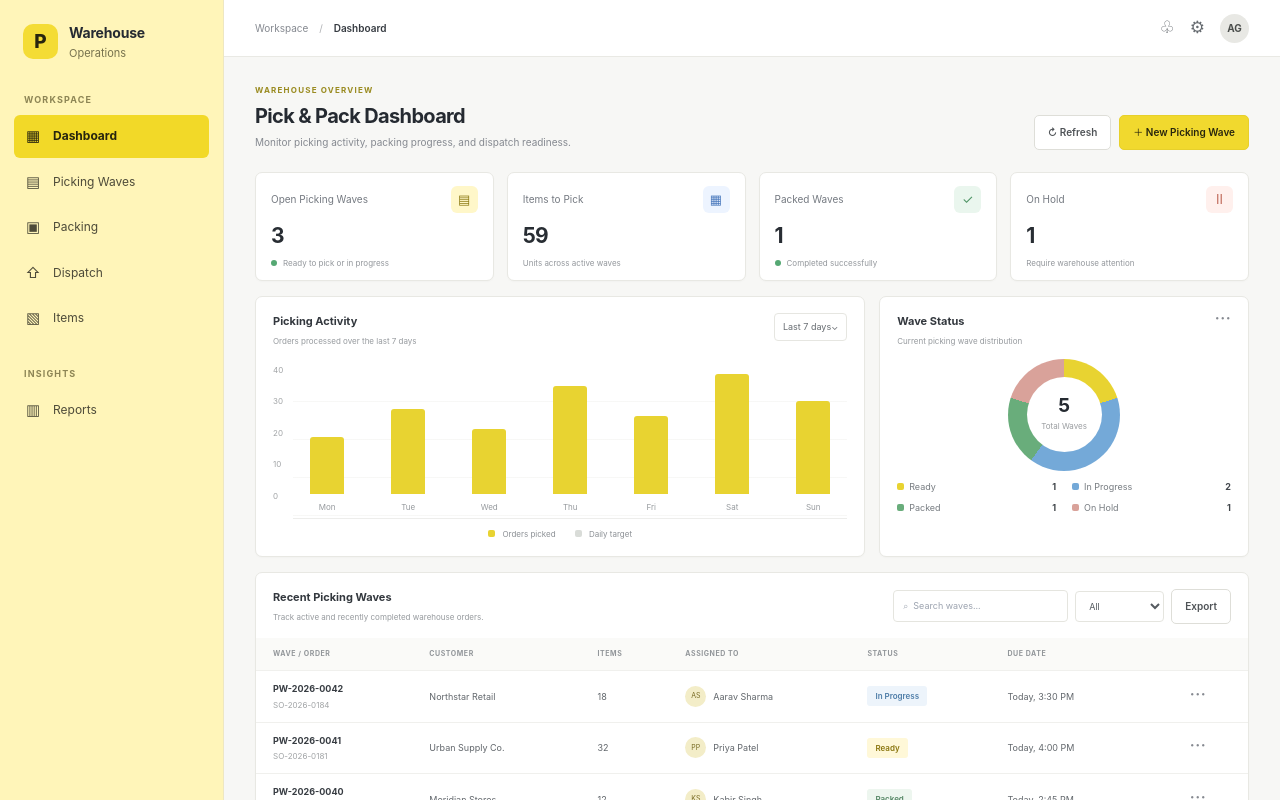
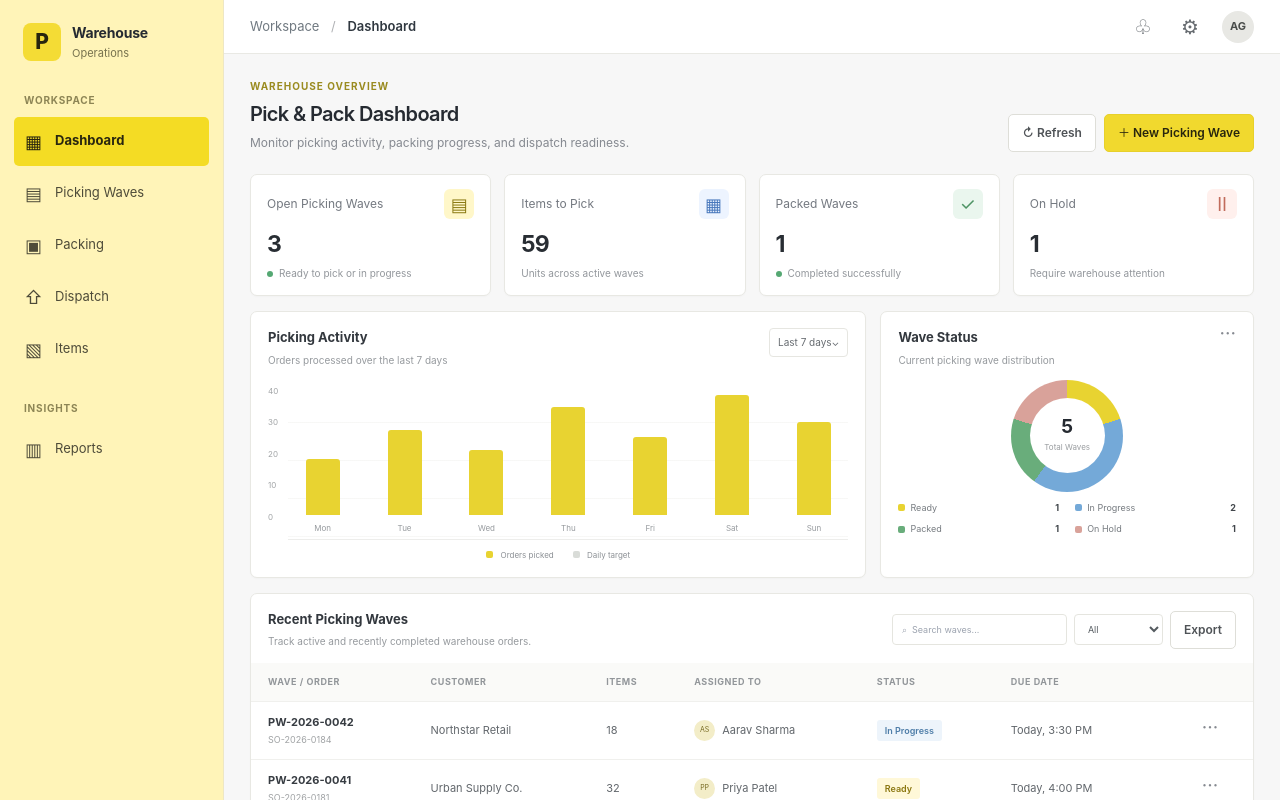
Before and after one commit to Athrv-D/PICK_PACK, a Vue app in the folder frontend/: page / in a window 1280 px wide. Shown: the top 800 px of the page. Built offline with nearby package versions, Linux system fonts and the light colour scheme.

Commit message:
Refine typography and navigation to match native ERPNext dashboard

```diff
--- a/frontend/src/style.css
+++ b/frontend/src/style.css
@@ -156,3 +156,51 @@ button { cursor: pointer; }
 @media (max-width: 1050px) {
   .pp-kpis { grid-template-columns: repeat(2, minmax(0, 1fr)); }
 }
+
+/* ERPNext-native sizing and navigation refinements */
+.pp-shell { background:#f7f7f7; }
+.pp-sidebar { background:#fff4b8; border-right:1px solid #eee7c4; }
+.pp-brand-mark { width:38px;height:38px;font-size:21px;border-radius:8px; }
+.pp-brand strong { font-size:14px; }
+.pp-brand small { font-size:11px; }
+.pp-workspace-label { font-size:10px; letter-spacing:.8px; }
+.pp-nav-item { font-size:13px; padding:11px 10px; gap:12px; border-radius:5px; }
+.pp-nav-icon { width:19px; font-size:18px; }
+.pp-nav-item.active { background:#f4dc24; color:#28260f; }
+.pp-topbar { height:54px; padding:0 26px; background:#fff; }
+.pp-breadcrumb { font-size:13px; color:#707981; }
+.pp-breadcrumb strong { font-weight:600; color:#303840; }
+.pp-top-actions { gap:17px; }
+.pp-icon-button { font-size:20px; width:30px; height:30px; }
+.pp-top-avatar { width:32px;height:32px;font-size:11px; }
+.pp-content { padding:25px 26px 20px; }
+.pp-page-heading h1 { font-size:20px; line-height:1.35; font-weight:600; }
+.pp-page-heading p { font-size:12px; }
+.pp-eyebrow { font-size:10px; letter-spacing:1px; }
+.pp-button { font-size:12px; padding:9px 13px; }
+.pp-kpi-card { min-height:108px; padding:14px 16px; }
+.pp-kpi-top { font-size:12px; }
+.pp-kpi-icon { width:30px;height:30px;font-size:18px; }
+.pp-kpi-value { font-size:23px; margin-top:12px; }
+.pp-kpi-foot { font-size:10px; }
+.pp-panel-heading h2 { font-size:13px; }
+.pp-panel-heading p { font-size:10px; }
+.pp-select { font-size:10px; }
+.pp-chart-column small,.pp-product-column small { font-size:9px; }
+.pp-legend { font-size:9px; }
+.pp-table { font-size:11px; }
+.pp-table thead { font-size:9px; }
+.pp-table th { padding:12px 17px; }
+.pp-table td { padding:12px 17px; }
+.pp-table td strong { font-size:11px; }
+.pp-table td small { font-size:9px; }
+.pp-status-pill { font-size:9px; }
+@media(max-width:1050px) {
+  .pp-content { padding:22px 18px; }
+}
+@media(max-width:760px) {
+  .pp-content { padding:18px 12px; }
+  .pp-topbar { padding:0 13px; }
+  .pp-nav-item { font-size:0; }
+  .pp-nav-icon { font-size:18px; }
+}
```
